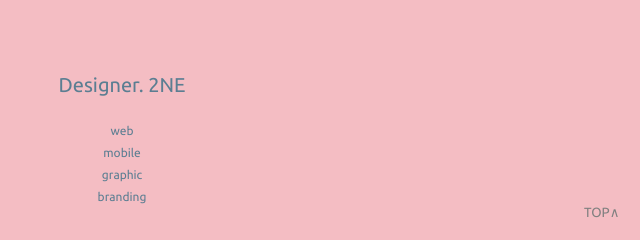
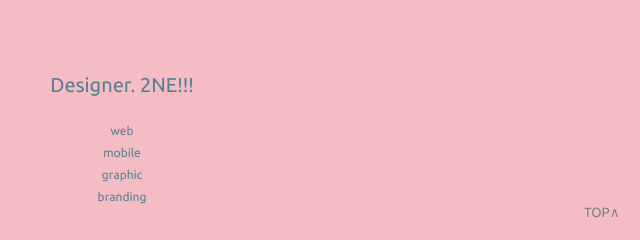
Before and after one commit to tombap8/intro, a plain HTML site: page index.html in a window 1280 px wide. Shown: the part 510-750 px from the top of the page, 518-1158 px from the left. Drawn offline with Linux system fonts and the light colour scheme; a web font is replaced by a local one.

Commit message:
Update index.html

```diff
--- a/index.html
+++ b/index.html
@@ -46,7 +46,7 @@
         </div>
 
         <article>
-        	<p class="name">Designer. 2NE</p>
+        	<p class="name">Designer. 2NE!!!</p>
             <p class="exp">web<br>mobile<br>graphic<br>branding</p>
         </article>
         <article>
```
